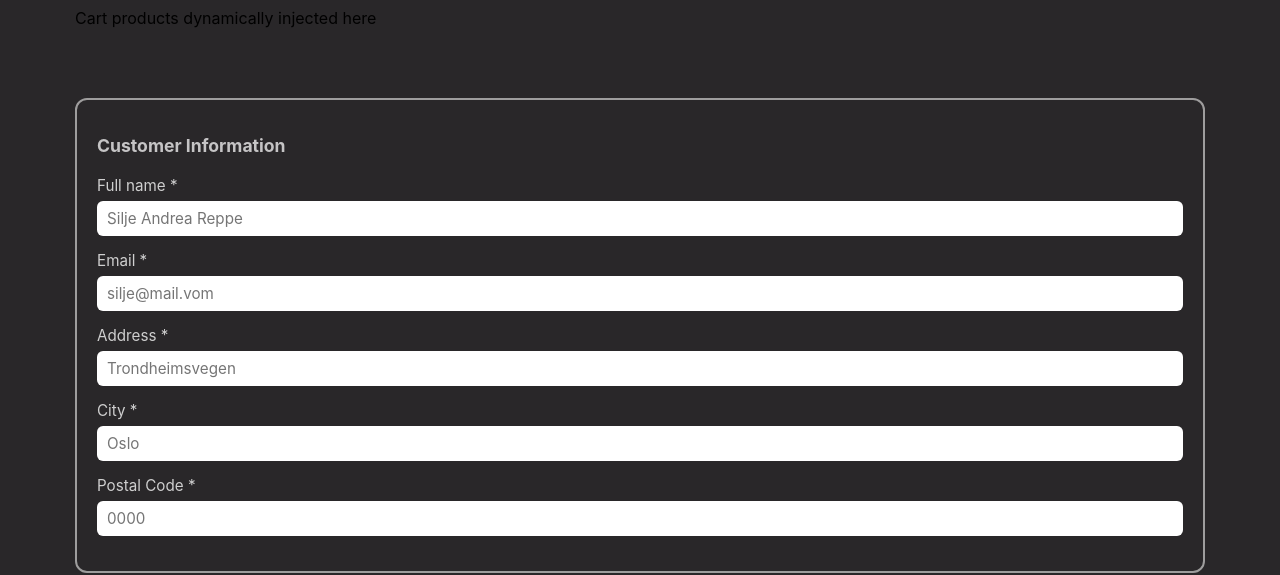
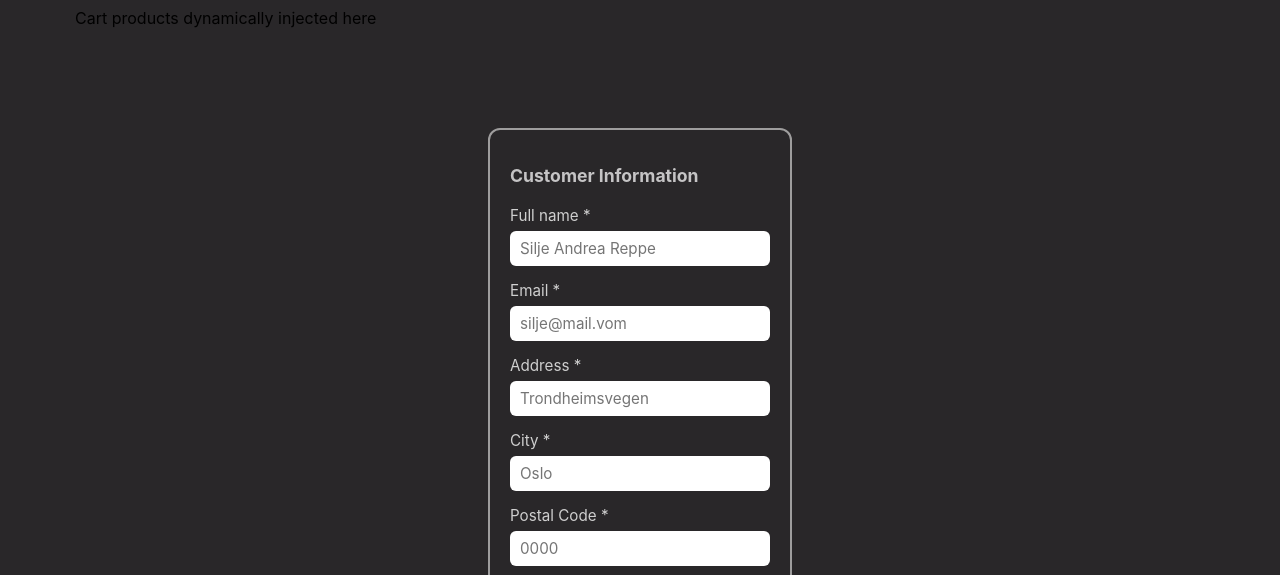
Before and after one commit to MissAdelliah/silje_reppe_JS1_CA_MAR25FT, a website with bundled scripts: page project/checkout/index.html in a window 1280 px wide. Shown: the part 245-820 px from the top of the page. Built offline with nearby package versions, Linux system fonts and the light colour scheme; no server answers.

Commit message:
smaller form

```diff
--- a/project/css/style.css
+++ b/project/css/style.css
@@ -553,6 +553,8 @@ h1 {
 
 .checkout {
   margin-top: 40px;
+  display: flex;
+  justify-content: center;
 }
 
 .checkout__form,
@@ -560,6 +562,7 @@ h1 {
   display: grid;
   gap: 30px;
   margin-top: 30px;
+  max-width: 800px;
 }
 
 .checkout__section,
@@ -587,6 +590,7 @@ h1 {
   flex-direction: column;
   gap: 6px;
   margin-bottom: 15px;
+  max-width: 800px;
 }
 
 .checkout__field label {
```
